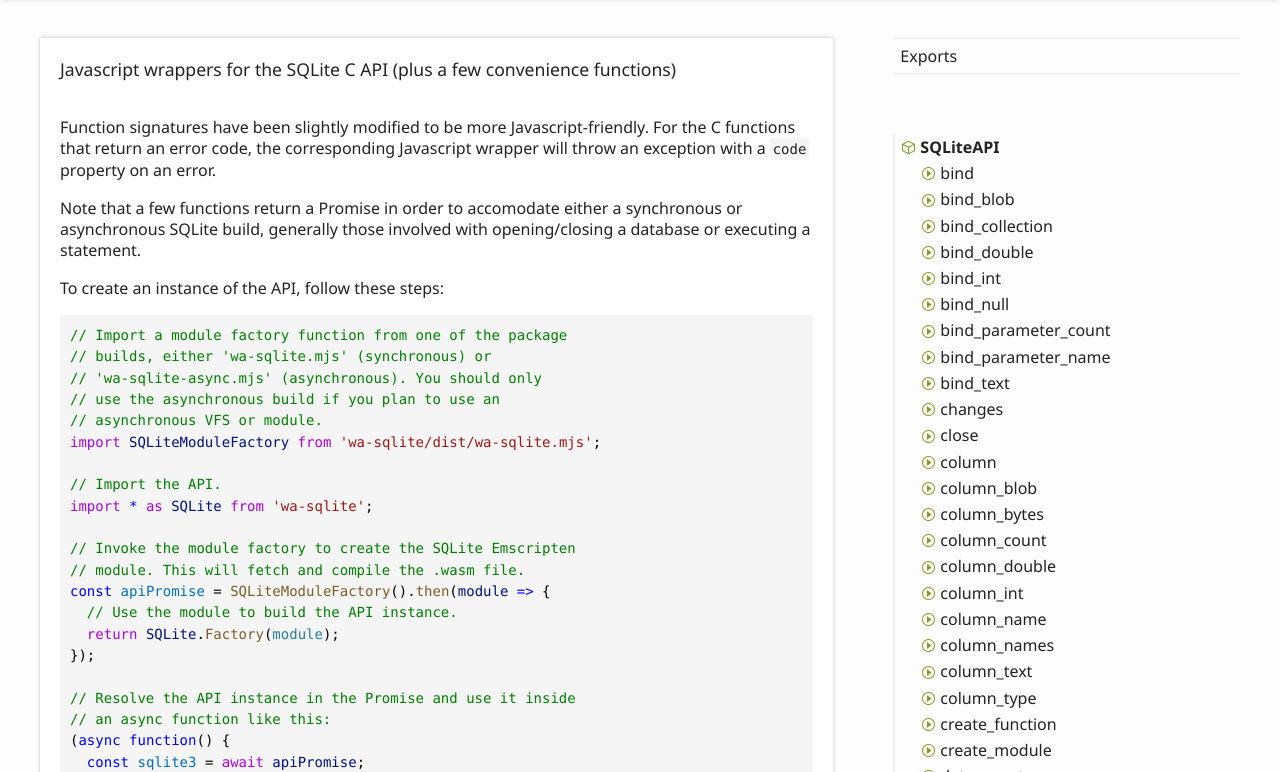
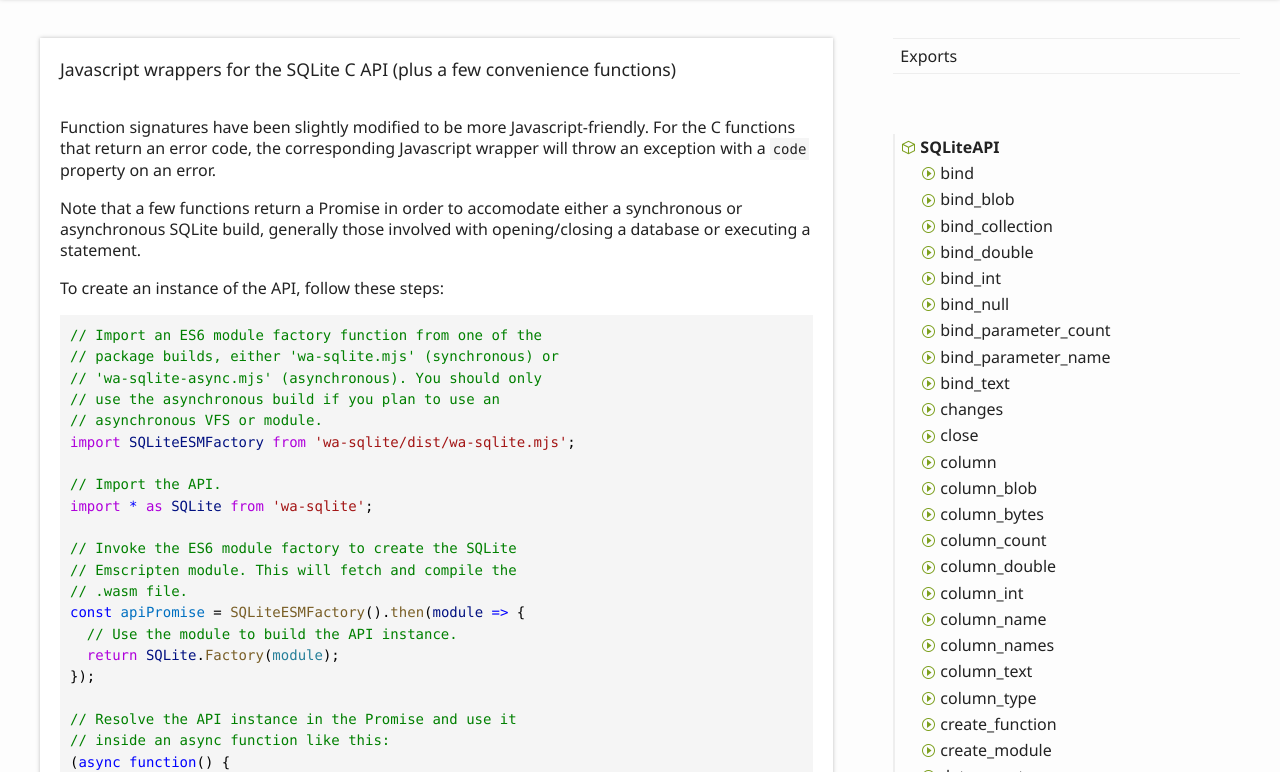
Before and after one commit to rhashimoto/wa-sqlite, a website: page docs/interfaces/sqliteapi.html in a window 1280 px wide. Shown: the part 157-929 px from the top of the page. Drawn offline with Linux system fonts and the light colour scheme.

Commit message:
Update docs.

```diff
--- a/docs/interfaces/sqliteapi.html
+++ b/docs/interfaces/sqliteapi.html
@@ -78,25 +78,26 @@
 						either a synchronous or asynchronous SQLite build, generally those
 					involved with opening/closing a database or executing a statement.</p>
 					<p>To create an instance of the API, follow these steps:</p>
-					<pre><code class="language-javascript"><span style="color: #008000">// Import a module factory function from one of the package</span>
-<span style="color: #008000">// builds, either &#039;wa-sqlite.mjs&#039; (synchronous) or</span>
+					<pre><code class="language-javascript"><span style="color: #008000">// Import an ES6 module factory function from one of the</span>
+<span style="color: #008000">// package builds, either &#039;wa-sqlite.mjs&#039; (synchronous) or</span>
 <span style="color: #008000">// &#039;wa-sqlite-async.mjs&#039; (asynchronous). You should only</span>
 <span style="color: #008000">// use the asynchronous build if you plan to use an</span>
 <span style="color: #008000">// asynchronous VFS or module.</span>
-<span style="color: #AF00DB">import</span><span style="color: #000000"> </span><span style="color: #001080">SQLiteModuleFactory</span><span style="color: #000000"> </span><span style="color: #AF00DB">from</span><span style="color: #000000"> </span><span style="color: #A31515">&#039;wa-sqlite/dist/wa-sqlite.mjs&#039;</span><span style="color: #000000">;</span>
+<span style="color: #AF00DB">import</span><span style="color: #000000"> </span><span style="color: #001080">SQLiteESMFactory</span><span style="color: #000000"> </span><span style="color: #AF00DB">from</span><span style="color: #000000"> </span><span style="color: #A31515">&#039;wa-sqlite/dist/wa-sqlite.mjs&#039;</span><span style="color: #000000">;</span>
 
 <span style="color: #008000">// Import the API.</span>
 <span style="color: #AF00DB">import</span><span style="color: #000000"> </span><span style="color: #0000FF">*</span><span style="color: #000000"> </span><span style="color: #AF00DB">as</span><span style="color: #000000"> </span><span style="color: #001080">SQLite</span><span style="color: #000000"> </span><span style="color: #AF00DB">from</span><span style="color: #000000"> </span><span style="color: #A31515">&#039;wa-sqlite&#039;</span><span style="color: #000000">;</span>
 
-<span style="color: #008000">// Invoke the module factory to create the SQLite Emscripten</span>
-<span style="color: #008000">// module. This will fetch and compile the .wasm file.</span>
-<span style="color: #0000FF">const</span><span style="color: #000000"> </span><span style="color: #0070C1">apiPromise</span><span style="color: #000000"> = </span><span style="color: #795E26">SQLiteModuleFactory</span><span style="color: #000000">().</span><span style="color: #795E26">then</span><span style="color: #000000">(</span><span style="color: #001080">module</span><span style="color: #000000"> </span><span style="color: #0000FF">=&gt;</span><span style="color: #000000"> {</span>
+<span style="color: #008000">// Invoke the ES6 module factory to create the SQLite</span>
+<span style="color: #008000">// Emscripten module. This will fetch and compile the</span>
+<span style="color: #008000">// .wasm file.</span>
+<span style="color: #0000FF">const</span><span style="color: #000000"> </span><span style="color: #0070C1">apiPromise</span><span style="color: #000000"> = </span><span style="color: #795E26">SQLiteESMFactory</span><span style="color: #000000">().</span><span style="color: #795E26">then</span><span style="color: #000000">(</span><span style="color: #001080">module</span><span style="color: #000000"> </span><span style="color: #0000FF">=&gt;</span><span style="color: #000000"> {</span>
 <span style="color: #000000">  </span><span style="color: #008000">// Use the module to build the API instance. </span>
 <span style="color: #000000">  </span><span style="color: #AF00DB">return</span><span style="color: #000000"> </span><span style="color: #001080">SQLite</span><span style="color: #000000">.</span><span style="color: #795E26">Factory</span><span style="color: #000000">(</span><span style="color: #267F99">module</span><span style="color: #000000">);</span>
 <span style="color: #000000">});</span>
 
-<span style="color: #008000">// Resolve the API instance in the Promise and use it inside</span>
-<span style="color: #008000">// an async function like this:</span>
+<span style="color: #008000">// Resolve the API instance in the Promise and use it</span>
+<span style="color: #008000">// inside an async function like this:</span>
 <span style="color: #000000">(</span><span style="color: #0000FF">async</span><span style="color: #000000"> </span><span style="color: #0000FF">function</span><span style="color: #000000">() {</span>
 <span style="color: #000000">  </span><span style="color: #0000FF">const</span><span style="color: #000000"> </span><span style="color: #0070C1">sqlite3</span><span style="color: #000000"> = </span><span style="color: #AF00DB">await</span><span style="color: #000000"> </span><span style="color: #001080">apiPromise</span><span style="color: #000000">;</span>
 <span style="color: #000000">  </span><span style="color: #0000FF">const</span><span style="color: #000000"> </span><span style="color: #0070C1">db</span><span style="color: #000000"> = </span><span style="color: #AF00DB">await</span><span style="color: #000000"> </span><span style="color: #001080">sqlite3</span><span style="color: #000000">.</span><span style="color: #795E26">open_v2</span><span style="color: #000000">(</span><span style="color: #A31515">&#039;myDB&#039;</span><span style="color: #000000">);</span>
```
